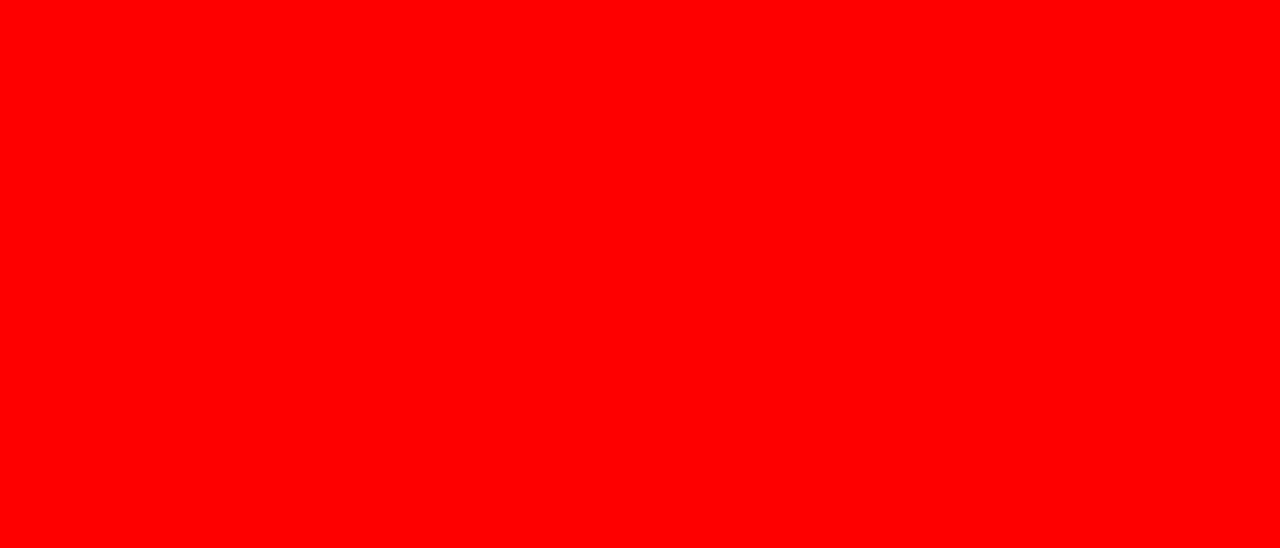
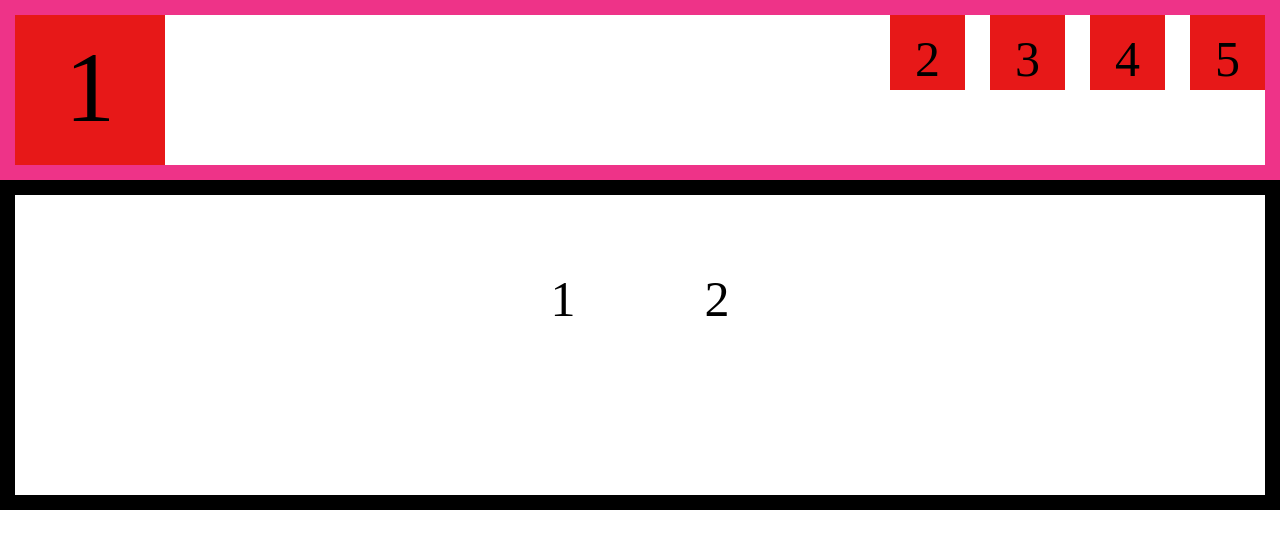
Before and after one commit to baraccuda2102/dz5, a plain HTML site: page index.html in a window 1280 px wide. Drawn offline with Linux system fonts and the light colour scheme.

Commit message:
save 1.2

```diff
--- a/index.html
+++ b/index.html
@@ -1,18 +1,27 @@
 <!DOCTYPE html>
-<html lang="ru">
+<html lang="en">
 <head>
     <meta charset="UTF-8">
     <meta http-equiv="X-UA-Compatible" content="IE=edge">
     <meta name="viewport" content="width=device-width, initial-scale=1.0">
-    <link rel="stylesheet" href="/style.css">
+    <link rel="stylesheet" href="./style.css">
     <title>Document</title>
 </head>
-<body style="background: red;">
-    <div class="block1">
+<body>
+    <div class="block relative">
+
+        <div class="block1 left">1</div>
+        <div class="block1 absolute second">2</div>
+        <div class="block1 absolute third">3</div>
+        <div class="block1 absolute fourth">4</div>
+        <div class="block1 absolute fifth">5</div>
+        <div class="clear"></div>
 
     </div>
     <div class="block2">
-
+        <div class="block3 second">1</div>
+        <div class="block3 third">2</div>
+        <div class="clear"></div>
     </div>
 </body>
 </html>
--- a/style.css
+++ b/style.css
@@ -0,0 +1,69 @@
+*{
+    margin: 0;
+    padding: 0;
+    box-sizing: border-box;
+    text-align: center;
+}
+
+.block{
+   border:15px solid #e38;
+}
+
+.block1{
+    width: 150px;
+    height: 150px;
+    padding: 15px;
+    font-size: 100px;
+    background-color: #e71818;
+    display: inline-block;
+}
+
+.left{
+    float: left;
+}
+
+.relative{
+    position: relative;
+}
+
+.absolute{
+    width: 75px;
+    height: 75px;
+    font-size: 50px;
+    position: absolute;
+    top: 0;
+}
+
+.clear{
+    clear:both;
+}
+
+.second{
+    right:300px;
+}
+
+.third{
+    right:200px;
+}
+
+.fourth{
+    right:100px;
+}
+
+.fifth{
+    right:0px;
+}
+
+.block2{
+    border:15px solid#000;
+    padding: 75px;
+}
+
+.block3{
+    width: 150px;
+    height: 150px;
+    font-size: 50px;
+    display: inline-block;
+
+
+}
```
